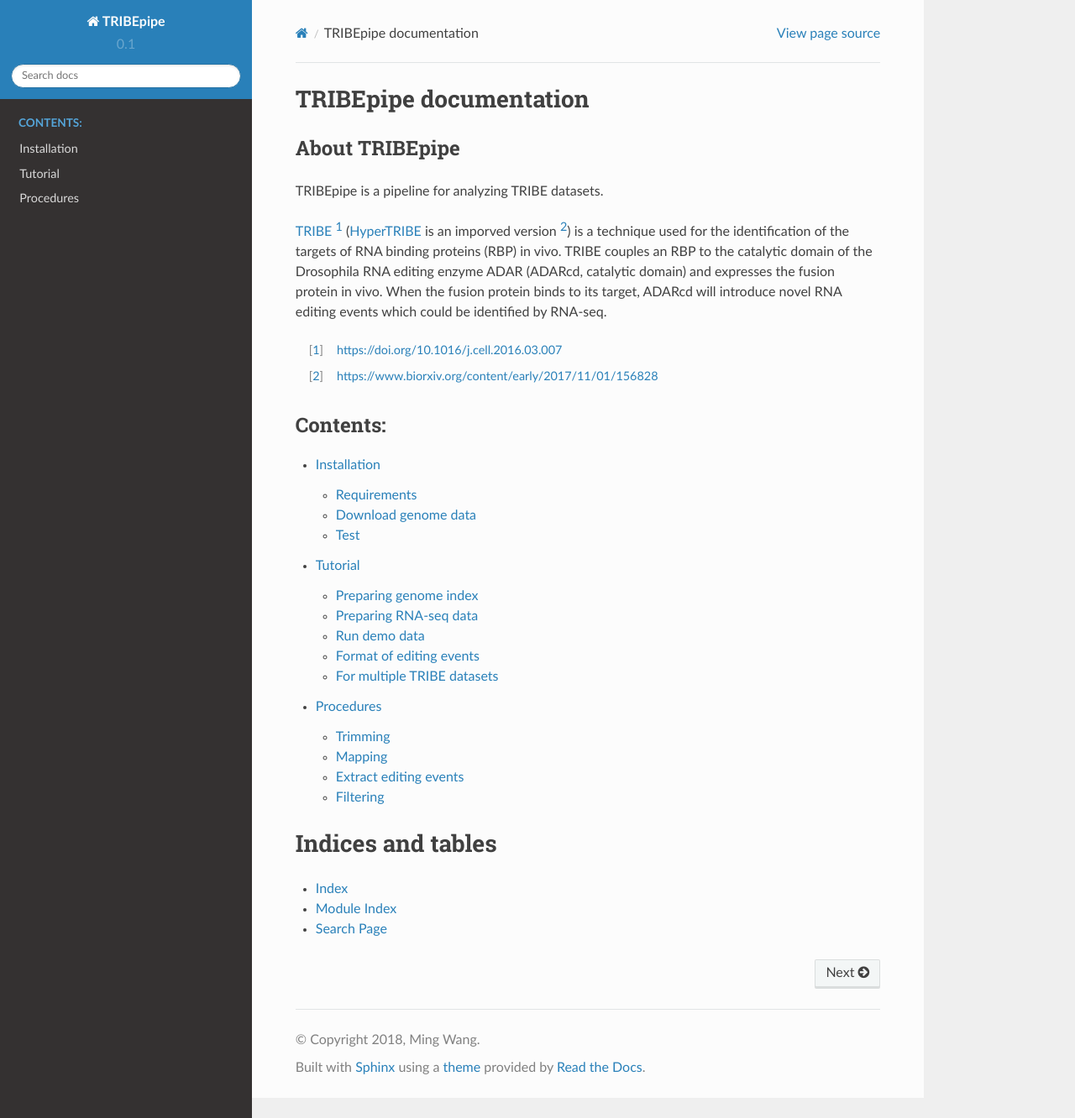
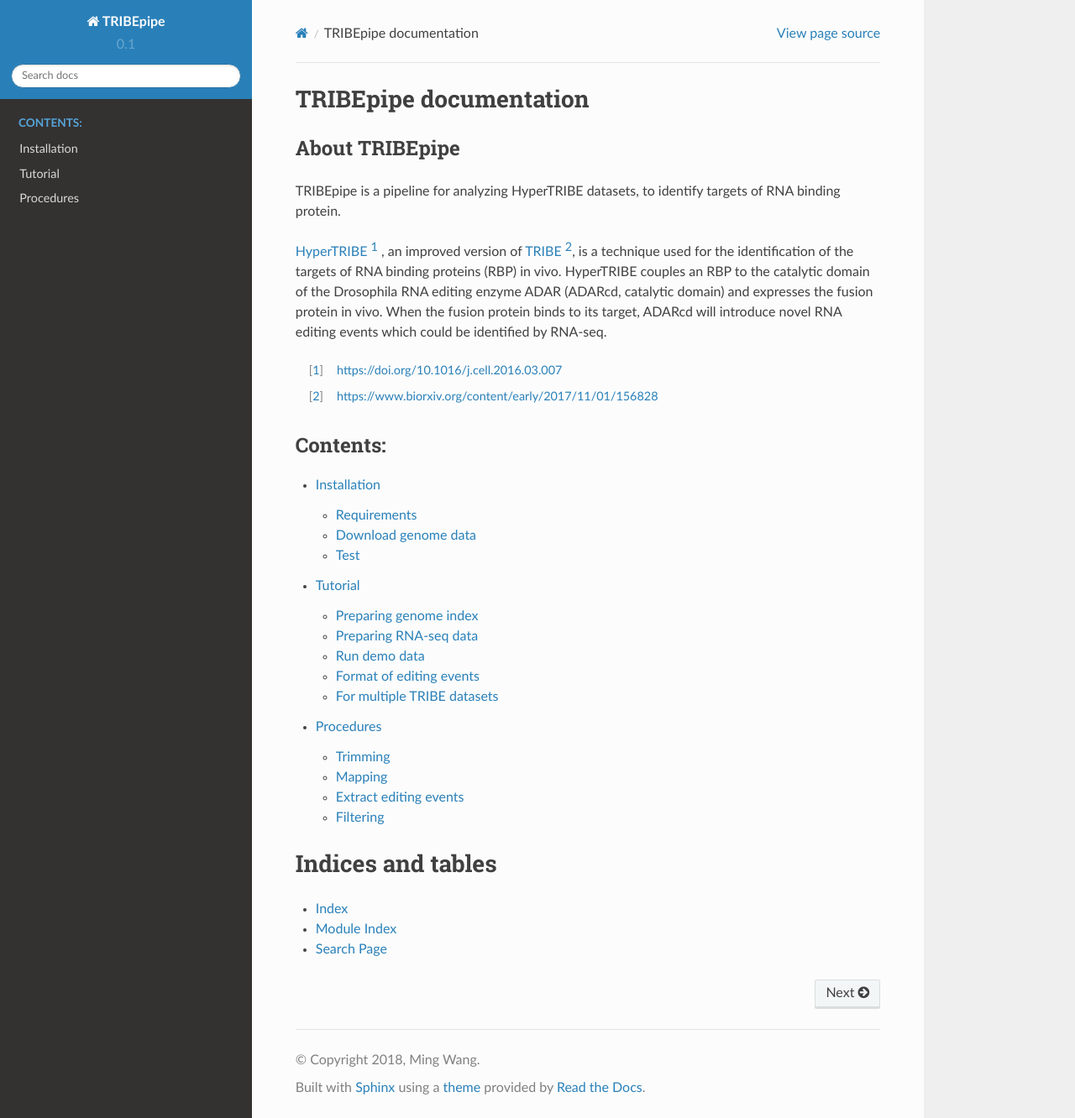
Before and after one commit to bakerwm/TRIBEpipe, a Sphinx documentation site: the page built from docs/source/index.rst, in a window 1280 px wide and 1332 px high. Shown: the whole window at 84% size. Built offline with Sphinx 7.4.7 and the Read the Docs theme 2.0.0, drawn with Linux system fonts in a browser that asks for light colours.

Commit message:
update index

```diff
--- a/docs/source/index.rst
+++ b/docs/source/index.rst
@@ -8,10 +8,9 @@ TRIBEpipe documentation
 
 About TRIBEpipe
 ----------------
-TRIBEpipe is a pipeline for analyzing TRIBE datasets.
+TRIBEpipe is a pipeline for analyzing HyperTRIBE datasets, to identify targets of RNA binding protein.
 
-TRIBE_ [#]_ (HyperTRIBE_ is an imporved version [#]_) is a technique used for the identification of the targets of RNA binding proteins (RBP) in vivo. TRIBE couples an RBP to the catalytic domain of the Drosophila RNA editing enzyme ADAR (ADARcd, catalytic domain) and expresses the fusion protein in vivo. When the fusion protein binds to its target, ADARcd will introduce novel RNA editing events which could be identified by RNA-seq.
-
+HyperTRIBE_ [#]_ , an improved version of TRIBE_ [#]_, is a technique used for the identification of the targets of RNA binding proteins (RBP) in vivo. HyperTRIBE couples an RBP to the catalytic domain of the Drosophila RNA editing enzyme ADAR (ADARcd, catalytic domain) and expresses the fusion protein in vivo. When the fusion protein binds to its target, ADARcd will introduce novel RNA editing events which could be identified by RNA-seq.
 
 .. _TRIBE: https://github.com/rosbashlab/TRIBE
 .. _HyperTRIBE: https://github.com/rosbashlab/HyperTRIBE
```
